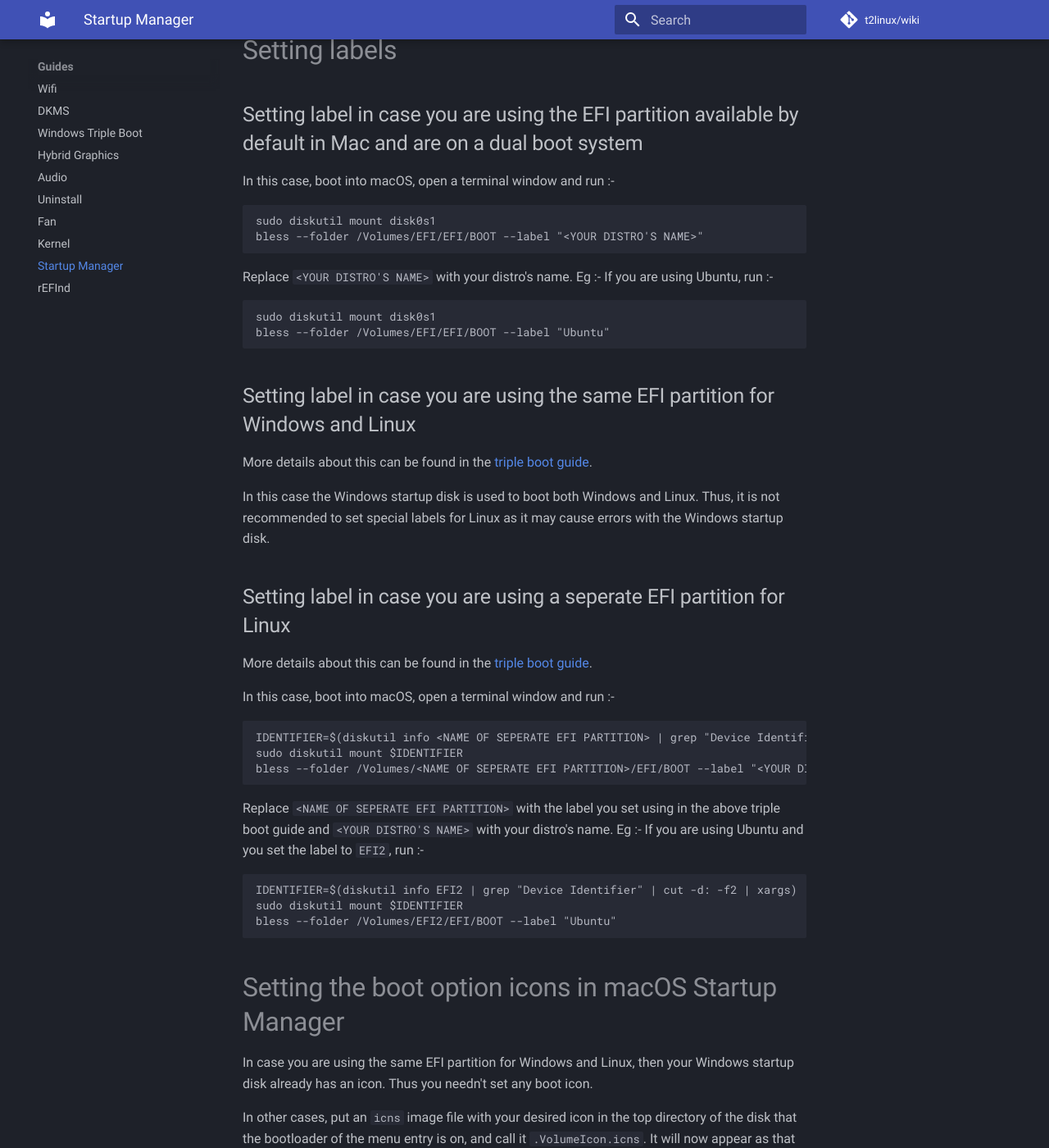
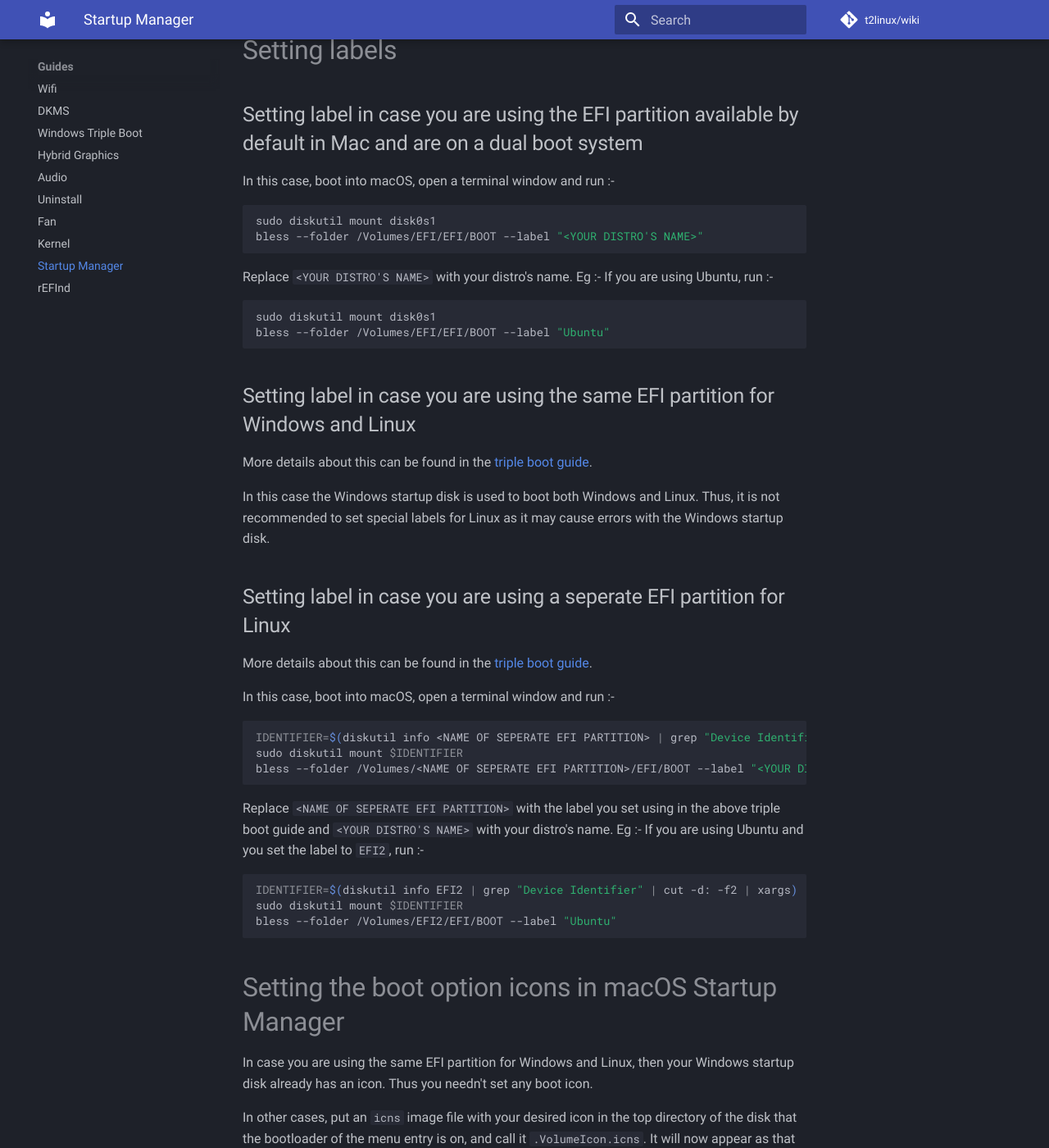
Before and after one commit to t2linux/wiki, an MkDocs documentation site: the page built from docs/guides/startup-manager.md, in a window 1280 px wide and 1400 px high, scrolled down 459 px. Shown: the whole window at 82% size. Built offline with MkDocs 1.6.1 and Material for MkDocs 9.7.7, drawn with Linux system fonts in a browser that asks for light colours; comment, search, counter and statistics services are not loaded.

Commit message:
bash - startup manager

````diff
--- a/docs/guides/startup-manager.md
+++ b/docs/guides/startup-manager.md
@@ -10,14 +10,14 @@ The steps to perform the above tasks vary as per the way you have installed Linu
 
 In this case, boot into macOS, open a terminal window and run :-
 
-```plain
+```bash
 sudo diskutil mount disk0s1
 bless --folder /Volumes/EFI/EFI/BOOT --label "<YOUR DISTRO'S NAME>"
 ```
 
 Replace `<YOUR DISTRO'S NAME>` with your distro's name. Eg :- If you are using Ubuntu, run :-
 
-```plain
+```bash
 sudo diskutil mount disk0s1
 bless --folder /Volumes/EFI/EFI/BOOT --label "Ubuntu"
 ```
@@ -34,7 +34,7 @@ More details about this can be found in the [triple boot guide](https://wiki.t2l
 
 In this case, boot into macOS, open a terminal window and run :-
 
-```plain
+```bash
 IDENTIFIER=$(diskutil info <NAME OF SEPERATE EFI PARTITION> | grep "Device Identifier" | cut -d: -f2 | xargs)
 sudo diskutil mount $IDENTIFIER
 bless --folder /Volumes/<NAME OF SEPERATE EFI PARTITION>/EFI/BOOT --label "<YOUR DISTRO'S NAME>"
@@ -42,7 +42,7 @@ bless --folder /Volumes/<NAME OF SEPERATE EFI PARTITION>/EFI/BOOT --label "<YOUR
 
 Replace `<NAME OF SEPERATE EFI PARTITION>` with the label you set using in the above triple boot guide and `<YOUR DISTRO'S NAME>` with your distro's name. Eg :- If you are using Ubuntu and you set the label to `EFI2`, run :-
 
-```plain
+```bash
 IDENTIFIER=$(diskutil info EFI2 | grep "Device Identifier" | cut -d: -f2 | xargs)
 sudo diskutil mount $IDENTIFIER
 bless --folder /Volumes/EFI2/EFI/BOOT --label "Ubuntu"
````
